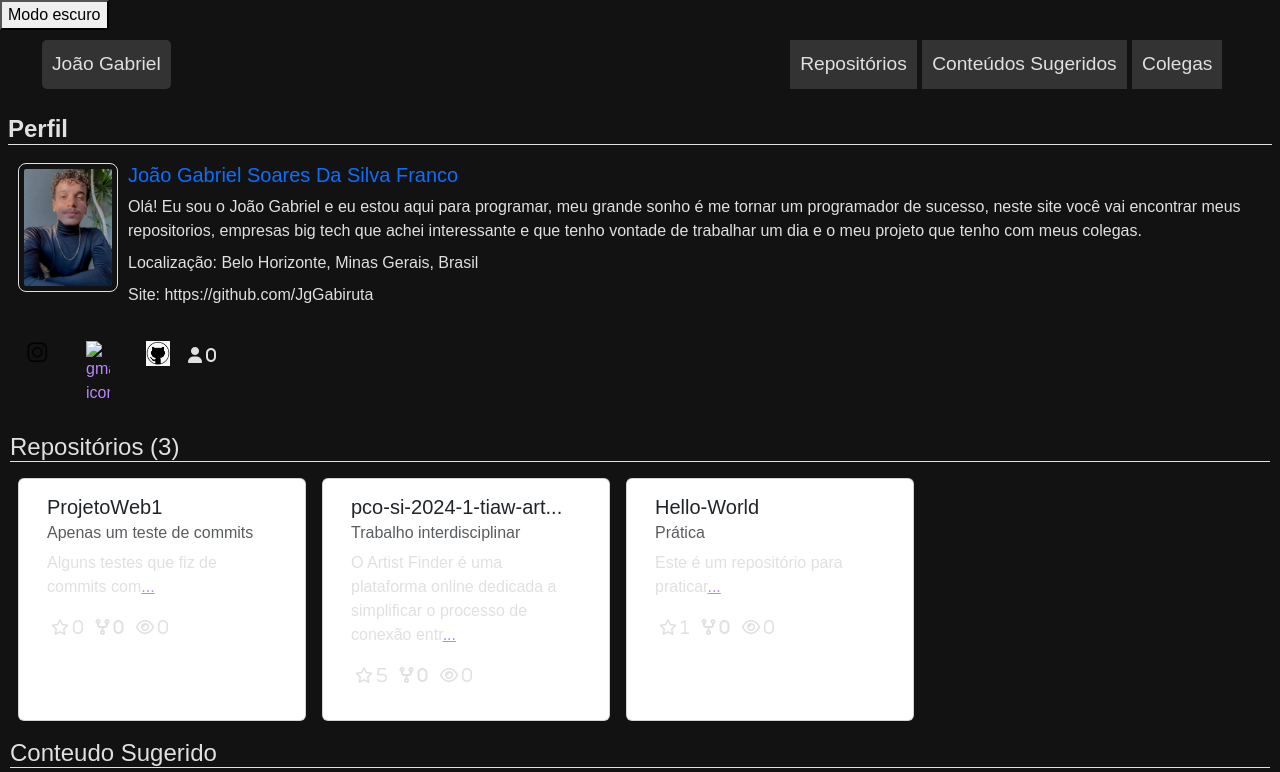
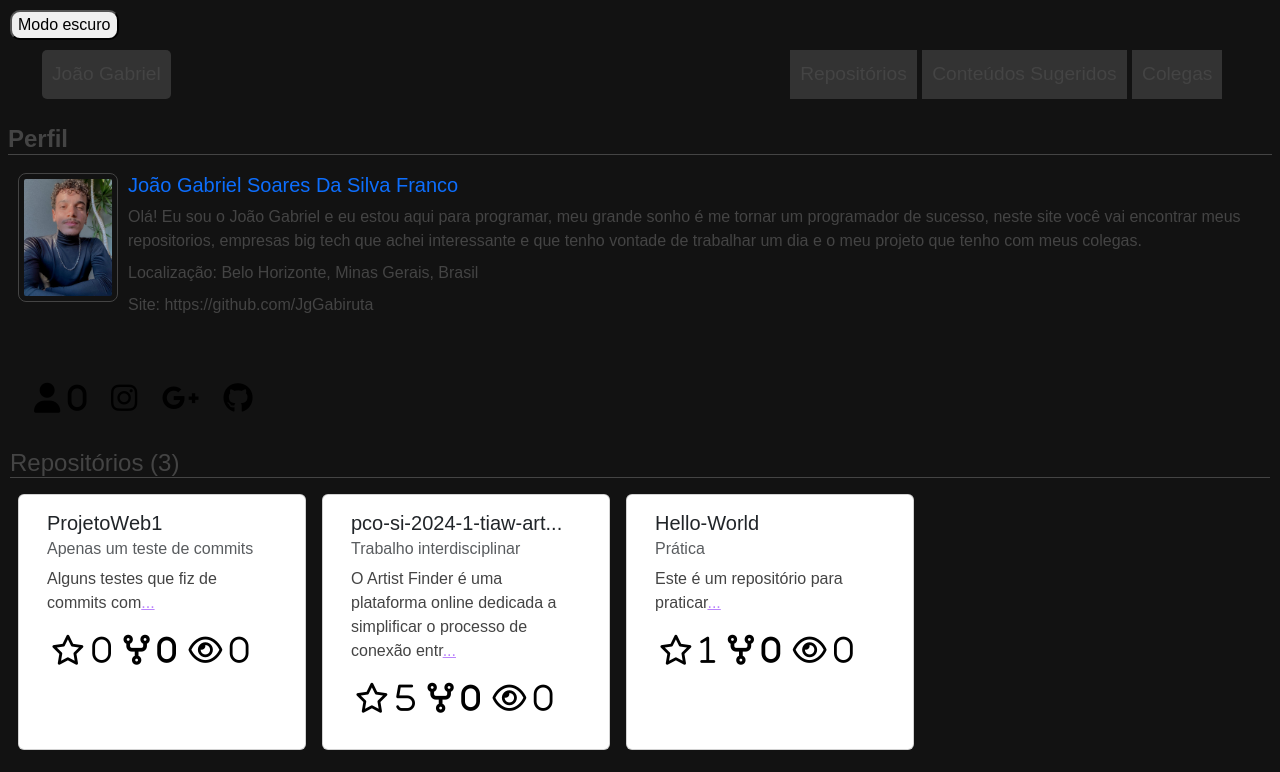
Before and after one commit to JgGabiruta/projeto-trabalho-pratico, a website: page public/index.html in a window 1280 px wide. Both pictures are taken after a click on the button "Modo escuro". Shown: the top 772 px of the page. Drawn offline with nearby package versions, Linux system fonts and the light colour scheme; no server answers.

Commit message:
novos estilos de botões adicionados

```diff
--- a/assets/css/style.css
+++ b/assets/css/style.css
@@ -3,7 +3,65 @@
     font-family: Arial, Helvetica, sans-serif;
     background-color: moke;
 }
+.modoescurobtn {
+    margin: 10px;
+    display: flex;
+    justify-content: right;
+    border-radius: 10px;
 
+}
+
+.circle-button{
+    font-family: 'Roboto', sans-serif;
+    color: #ccc;
+    display: inline-block;
+    font-size: 2rem;
+    border-radius: 50%;
+    transition: all 0.2s ease;
+}
+
+.circle-button:hover{
+    animation: circle-anim 0.3s ease forwards;
+    transition: all 0.4s ease;
+}
+
+.grow-container {
+    display: inline-block;
+    margin: 1em;
+    cursor: progress;
+}
+
+.to-insta:hover {
+    background: #1DA1F3;
+    width: -55px;
+    height: -100px;
+}
+.to-red:hover {
+    background: #E5393F;
+}
+.to-git:hover {
+    background: #ccc;
+}
+
+@keyframes circle-anim{
+    0%{
+
+    }
+    90%{
+        padding: 0.35em;
+        margin: -0.35em;
+    }
+    100%{
+        padding: 0.25em;
+        margin: -0.25em;
+    }
+}
+
+i {
+    font-size: 30px;
+    padding: 10px;
+    color: black;
+}
 .menu{
     float: top;
     margin: 10px;
--- a/public/index.html
+++ b/public/index.html
@@ -33,7 +33,7 @@
 
 body.dark-mode {
     --background-color: #121212;
-    --text-color: #e0e0e0;
+    --text-color: #444;
     --link-color: #bb86fc;
     --hover-background: #333;
     --hover-color: #bb86fc;
@@ -103,10 +103,12 @@ h4, h5, p {
                   <li><a class="dropdown-item" href="#cont">Conteudo Sugerido</a></li>
                   <li><hr class="dropdown-divider"></li>
                   <li><a class="dropdown-item" href="#cole">Colegas</a></li>
+
                 </ul>
               </li>
+              <button class="modoescurobtn" onclick="toggleDarkMode()">Modo escuro</button>
         </nav>
-        <button onclick="toggleDarkMode()">Modo escuro</button>
+
 
         <nav class="menu">
             <ul>
@@ -123,15 +125,23 @@ h4, h5, p {
         <!--Perfil-->
         <div class="perfil mx-2">
             <h4 id="perfil">Perfil</h4>
-            <img id="eu" src="/assets/img/eu2.jpg" alt="...">
+            <img id="eu" src="../assets/img/eu2.jpg" alt="...">
             <h5 class="text-primary">João Gabriel Soares Da Silva Franco</h5>
             <p class="m-2">Olá! Eu sou o João Gabriel e eu estou aqui para programar, meu grande sonho é me tornar um programador de sucesso, neste site você vai encontrar meus repositorios, empresas big tech que achei interessante e que tenho vontade de trabalhar um dia e o meu projeto que tenho com meus colegas.</p>
             <p class="m-2">Localização: Belo Horizonte, Minas Gerais, Brasil</p>
             <p class="">Site: https://github.com/JgGabiruta</p>
             <div class="redes ">
-                <i class="fa-solid fa-user mt-4"> 0</i>
-                <a href="https://www.instagram.com/joao_gabrielgabiruta/" target="_blank"><img src="/assets/img/insta.png" alt="instagram icon" ></a> <a href="mailto: jgssfranco@sga.pucminas.br"><img src="assets/img/email.jpg" alt="gmail icon"></a> <a href="https://github.com/JgGabiruta" target="_blank"><img src="/assets/img/git.jpg" alt="github icon"></a>
-        </div>
+
+              <div class="grow-container">
+                  <i class="fa-solid fa-user mt-4"> 0</i>
+                <!--INSTAGRAM-->
+                <a href="https://www.instagram.com/joao_gabrielgabiruta/" target="_blank" class="to-insta circle-button"><i class="fa-brands fa-instagram mt-4" aria-hidden="true"></i></a>
+                  <!--GMAIL-->
+                <a href="mailto: jgssfranco@sga.pucminas.br" class="to-red circle-button"><i class="fa fa-google-plus" aria-hidden="true"></i></a>
+                <!--GITHUB-->
+                <a href="https://github.com/JgGabiruta" target="_blank" class="to-git circle-button"><i class="fa fa-github" aria-hidden="true"></i></a>
+              </div>
+            </div>
         </div>
         <section id="reposito">
             <div class="repositorios">
```
Also changed, not shown: assets/img/email.jpg (deleted), assets/img/git.jpg (deleted), assets/img/insta.png (deleted).
